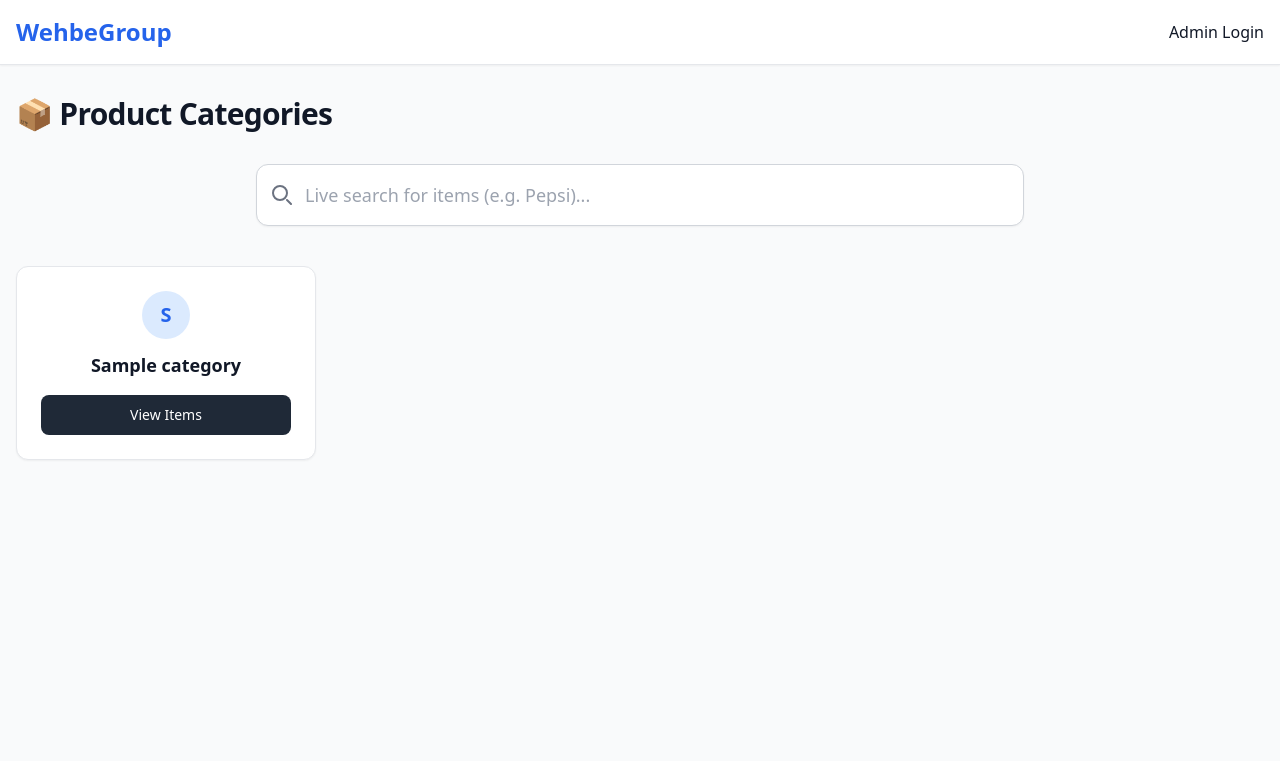
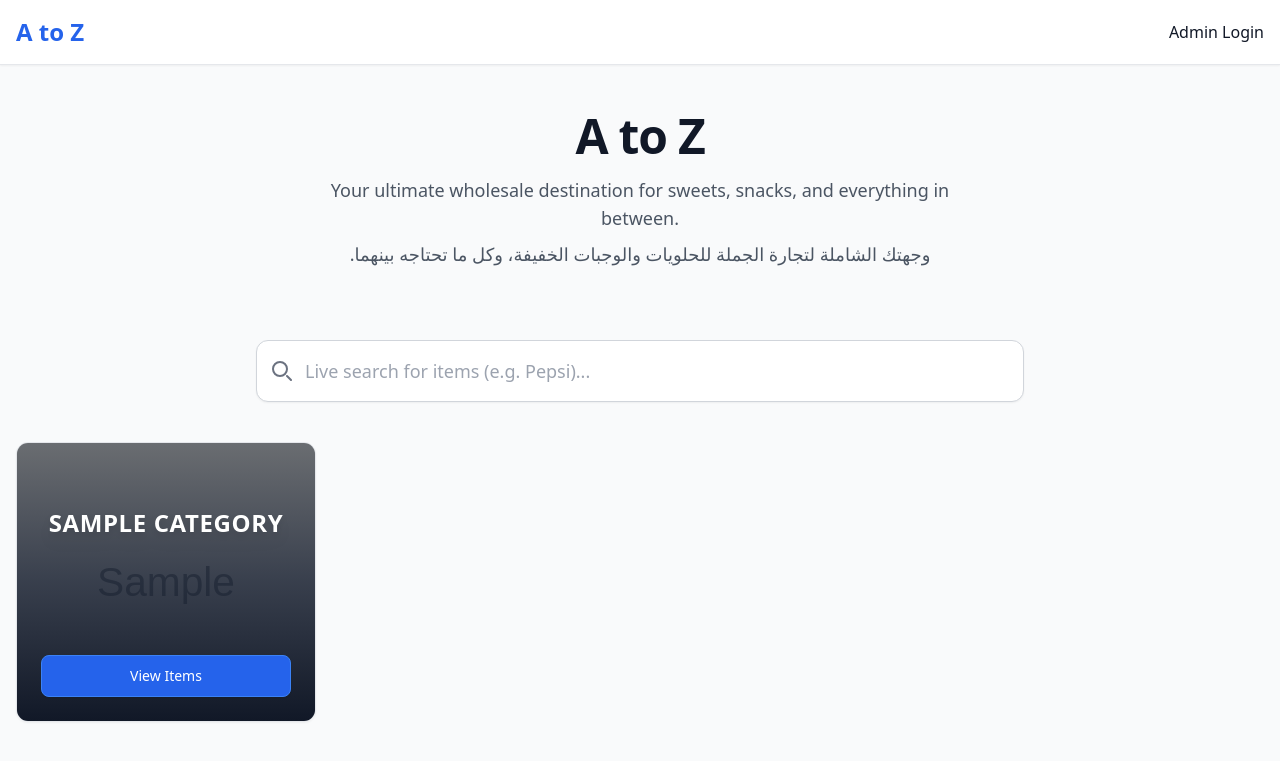
Before and after one commit to Gh-Yeh/wehbegroup, a Django app: page / in a window 1280 px wide. Shown: the top 761 px of the page. Run offline with Django 5.2, Linux system fonts and the light colour scheme; tables that the repository leaves empty hold one stand-in row (values such as "Sample post"); grey boxes marked "Sample" are stand-in pictures; some libraries are stand-ins or nearby versions.

Commit message:
Changes to CREATE A LADING PAGE VIEW ONLY

```diff
--- a/catalog/templates/catalog/base.html
+++ b/catalog/templates/catalog/base.html
@@ -48,7 +48,7 @@
         >
           <span
             class="self-center text-2xl font-bold whitespace-nowrap text-brand-600"
-            >WehbeGroup</span
+            >A to Z</span
           >
         </a>
 
--- a/catalog/templates/catalog/category_list.html
+++ b/catalog/templates/catalog/category_list.html
@@ -1,22 +1,35 @@
 {% extends 'catalog/base.html' %} {% block content %}
-<!-- Page Header & Action Bar -->
-<div class="flex flex-col md:flex-row justify-between items-center mb-8 gap-4">
-  <h1 class="text-3xl font-extrabold text-gray-900 tracking-tight">
-    {% if is_ordering %}🛒 Select a Category to Order{% else %}📦 Product
-    Categories{% endif %}
+
+<!-- NEW: A to Z Hero Section & Action Bar -->
+<div class="text-center mb-10 mt-4">
+  <h1 class="text-4xl md:text-5xl font-black text-gray-900 tracking-tight mb-4">
+    {% if is_ordering %}🛒 Select a Category{% else %}A to Z{% endif %}
   </h1>
+
+  {% if not is_ordering %}
+  <div class="max-w-2xl mx-auto space-y-2 mb-8">
+    <p class="text-lg text-gray-600 font-medium">
+      Your ultimate wholesale destination for sweets, snacks, and everything in between.
+    </p>
+    <p class="text-lg text-gray-600 font-medium" dir="rtl">
+      وجهتك الشاملة لتجارة الجملة للحلويات والوجبات الخفيفة، وكل ما تحتاجه بينهما.
+    </p>
+  </div>
+  {% endif %}
 
   <div class="flex flex-wrap items-center justify-center gap-3">
     {% if user.is_authenticated and not is_ordering %}
     <a
       href="{% url 'toggle_order_mode' %}"
-      class="text-white bg-brand-600 hover:bg-brand-700 focus:ring-4 focus:ring-brand-300 font-medium rounded-lg text-sm px-5 py-2.5 shadow-sm transition-colors"
+      class="text-white bg-brand-600 hover:bg-brand-700 focus:ring-4 focus:ring-brand-300 font-bold rounded-lg text-sm px-6 py-3 shadow-md transition-colors"
       >🛒 Open New Ticket</a
     >
-    {% endif %} {% if user.is_staff %}
+    {% endif %}
+
+    {% if user.is_staff %}
     <a
       href="/admin"
-      class="text-gray-900 bg-white border border-gray-300 hover:bg-gray-100 focus:ring-4 focus:ring-gray-100 font-medium rounded-lg text-sm px-5 py-2.5 shadow-sm transition-colors"
+      class="text-gray-900 bg-white border border-gray-300 hover:bg-gray-100 focus:ring-4 focus:ring-gray-100 font-bold rounded-lg text-sm px-6 py-3 shadow-sm transition-colors"
       >⚙️ Admin Login</a
     >
     {% endif %}
@@ -64,6 +77,7 @@
 
 <!-- Main Layout Wrapper: Handles Side-by-Side Cart on Tablets/Desktop -->
 <div class="flex flex-col md:flex-row gap-6 items-start">
+
   <!-- Cart Sidebar (Only visible if ordering) -->
   {% if is_ordering %}
   <aside class="w-full md:w-1/3 order-first md:order-last sticky top-24 z-10">
@@ -176,29 +190,43 @@
 
   <!-- Category Grid -->
   <div class="w-full {% if is_ordering %}md:w-2/3{% endif %}">
-    <!-- Tablet Grid: 2 columns if ordering, 3 columns if not. Mobile is always 1 col. -->
-    <div
-      class="grid grid-cols-1 {% if is_ordering %}md:grid-cols-2 lg:grid-cols-2 xl:grid-cols-3{% else %}md:grid-cols-3 lg:grid-cols-4{% endif %} gap-4"
-    >
+    <div class="grid grid-cols-1 {% if is_ordering %}md:grid-cols-2 lg:grid-cols-2 xl:grid-cols-3{% else %}md:grid-cols-3 lg:grid-cols-4{% endif %} gap-4">
+
       {% for category in categories %}
+
       <!-- PHASE 3: Hide Uncategorized from Guests -->
       {% if user.is_authenticated or category.name != "Uncategorized" %}
-      <div
-        class="bg-white rounded-xl shadow-sm border border-gray-200 p-6 flex flex-col justify-between hover:shadow-md transition-shadow"
-      >
-        <div class="text-center mb-4">
-          <div
-            class="w-12 h-12 bg-brand-100 text-brand-600 rounded-full flex items-center justify-center mx-auto mb-3 text-xl font-bold"
-          >
+
+      <!-- Dynamic Card: Replaces background if image exists -->
+      <div class="relative rounded-xl shadow-sm border border-gray-200 p-6 flex flex-col justify-between hover:shadow-lg transition-all min-h-[280px] overflow-hidden {% if not category.image %}bg-white{% endif %}">
+
+        <!-- Background Image & Gradient Overlay -->
+        {% if category.image %}
+          <img src="{{ category.image.url }}" class="absolute inset-0 w-full h-full object-cover z-0" alt="{{ category.name }}">
+          <!-- Darkened gradient for better text contrast -->
+          <div class="absolute inset-0 bg-gradient-to-t from-gray-900 via-gray-900/80 to-black/50 z-10"></div>
+        {% endif %}
+
+        <!-- Category Title -->
+        <div class="relative z-20 text-center mb-4 mt-2">
+          {% if not category.image %}
+          <div class="w-12 h-12 bg-brand-100 text-brand-600 rounded-full flex items-center justify-center mx-auto mb-3 text-xl font-bold">
             {{ category.name|first|upper }}
           </div>
-          <h3 class="text-lg font-bold text-gray-900">{{ category.name }}</h3>
+          {% endif %}
+
+          <!-- Added uppercase, tracking-wide, and heavy drop shadow -->
+          <h3 class="font-bold uppercase tracking-wide {% if category.image %}text-white drop-shadow-lg text-2xl mt-8{% else %}text-gray-900 text-lg{% endif %}">
+            {{ category.name }}
+          </h3>
         </div>
 
-        <div class="mt-auto space-y-2">
+        <!-- Action Buttons (Z-index 20 keeps them clickable over the image) -->
+        <div class="relative z-20 mt-auto space-y-2">
+          <!-- View Items button color adapts based on image presence -->
           <a
             href="{% url 'item_list' category.id %}"
-            class="block w-full text-center text-white bg-gray-800 hover:bg-gray-900 focus:ring-4 focus:ring-gray-300 font-medium rounded-lg text-sm px-5 py-2.5 transition-colors"
+            class="block w-full text-center text-white focus:ring-4 focus:ring-gray-300 font-medium rounded-lg text-sm px-5 py-2.5 transition-colors shadow-sm {% if category.image %}bg-brand-600 hover:bg-brand-700 shadow-md border border-brand-500{% else %}bg-gray-800 hover:bg-gray-900{% endif %}"
           >
             View Items
           </a>
@@ -206,18 +234,72 @@
           {% if user.is_authenticated %}
           <a
             href="{% url 'duplicate_category' category.id %}"
-            class="block w-full text-center text-gray-700 border border-gray-300 hover:bg-gray-50 focus:ring-4 focus:ring-gray-100 font-medium rounded-lg text-xs px-5 py-2 transition-colors"
+            class="block w-full text-center {% if category.image %}text-white border-white/40 hover:bg-white/20{% else %}text-gray-700 border-gray-300 hover:bg-gray-50{% endif %} border focus:ring-4 focus:ring-gray-100 font-medium rounded-lg text-xs px-5 py-2 transition-colors backdrop-blur-sm"
           >
             📋 Duplicate (+%)
           </a>
           {% endif %}
+
+          <!-- Admin Edit Background Button -->
+          {% if user.is_staff %}
+          <button
+            type="button"
+            data-modal-target="editCatModal{{ category.id }}"
+            data-modal-toggle="editCatModal{{ category.id }}"
+            class="block w-full text-center {% if category.image %}text-white border-white/40 hover:bg-white/20{% else %}text-gray-700 border-gray-300 hover:bg-gray-50{% endif %} border focus:ring-4 focus:ring-gray-100 font-medium rounded-lg text-xs px-5 py-2 transition-colors backdrop-blur-sm"
+          >
+            🖼️ Edit Background
+          </button>
+          {% endif %}
         </div>
       </div>
-      {% endif %} {% empty %}
+
+      <!-- Flowbite Image Upload Modal (Admin Only) -->
+      {% if user.is_staff %}
+      <div id="editCatModal{{ category.id }}" tabindex="-1" aria-hidden="true" class="hidden overflow-y-auto overflow-x-hidden fixed top-0 right-0 left-0 z-50 justify-center items-center w-full md:inset-0 h-[calc(100%-1rem)] max-h-full backdrop-blur-sm bg-gray-900/50">
+          <div class="relative p-4 w-full max-w-md max-h-full">
+              <div class="relative bg-white rounded-xl shadow">
+                  <!-- enctype="multipart/form-data" is strictly required for file uploads -->
+                  <form method="post" action="{% url 'edit_category_image' category.id %}" enctype="multipart/form-data">
+                      {% csrf_token %}
+
+                      <!-- Modal Header -->
+                      <div class="flex items-center justify-between p-4 md:p-5 border-b rounded-t bg-gray-50">
+                          <h3 class="text-lg font-bold text-gray-900">
+                              Edit Background
+                          </h3>
+                          <button type="button" class="text-gray-400 bg-transparent hover:bg-gray-200 hover:text-gray-900 rounded-lg text-sm w-8 h-8 ms-auto inline-flex justify-center items-center" data-modal-hide="editCatModal{{ category.id }}">
+                              ✖
+                          </button>
+                      </div>
+
+                      <!-- Modal Body -->
+                      <div class="p-4 md:p-5 space-y-4">
+                          <label class="block mb-2 text-sm font-bold text-gray-900">Upload Landscape Image for '{{ category.name }}'</label>
+                          <input type="file" name="category_image" accept="image/*" class="block w-full text-sm text-gray-900 border border-gray-300 rounded-lg cursor-pointer bg-gray-50 focus:outline-none p-2" required>
+                          <p class="text-xs text-gray-500 font-medium mt-1">Image will be automatically compressed to optimize speed.</p>
+                      </div>
+
+                      <!-- Modal Footer -->
+                      <div class="flex items-center p-4 md:p-5 border-t border-gray-200 rounded-b">
+                          <button type="submit" class="w-full text-white bg-brand-600 hover:bg-brand-700 focus:ring-4 focus:outline-none focus:ring-brand-300 font-bold rounded-lg text-sm px-5 py-2.5 text-center transition-colors">
+                              💾 Save Image
+                          </button>
+                      </div>
+                  </form>
+              </div>
+          </div>
+      </div>
+      {% endif %}
+
+      {% endif %}
+
+      {% empty %}
       <div class="col-span-full text-center py-12">
         <p class="text-lg text-gray-500">No categories found.</p>
       </div>
       {% endfor %}
+
     </div>
   </div>
 </div>
--- a/catalog/urls.py
+++ b/catalog/urls.py
@@ -10,6 +10,12 @@ urlpatterns = [
         "<int:category_id>/duplicate/",
         views.duplicate_category,
         name="duplicate_category",
+    ),
+    # --- NEW: CATEGORY IMAGE EDITING ---
+    path(
+        "edit-category-image/<int:category_id>/",
+        views.edit_category_image,
+        name="edit_category_image",
     ),
     # --- PHASE 3: SYNC PORTAL ---
     path("sync-inventory/", views.sync_inventory, name="sync_inventory"),
--- a/catalog/views.py
+++ b/catalog/views.py
@@ -263,6 +263,32 @@ def duplicate_category(request, category_id):
     return render(
         request, "catalog/duplicate_category.html", {"category": original_category}
     )
+
+
+@login_required
+def edit_category_image(request, category_id):
+    # Security Check: Only allow Admins/Staff to edit category images
+    if not request.user.is_staff:
+        messages.error(
+            request, "Access Denied: Only administrators can update category images."
+        )
+        return redirect("category_list")
+
+    category = get_object_or_404(Category, id=category_id)
+
+    if request.method == "POST":
+        new_image = request.FILES.get("category_image")
+
+        if new_image:
+            category.image = new_image
+            category.save()  # This triggers the PIL compression in your models.py
+            messages.success(
+                request, f"Background image updated successfully for '{category.name}'!"
+            )
+        else:
+            messages.error(request, "No image file was selected.")
+
+    return redirect("category_list")
 
 
 # ==========================================
```
Also changed, not shown: catalog/models.py (+24 -2 lines), catalog/migrations/0008_category_image.py (added).
